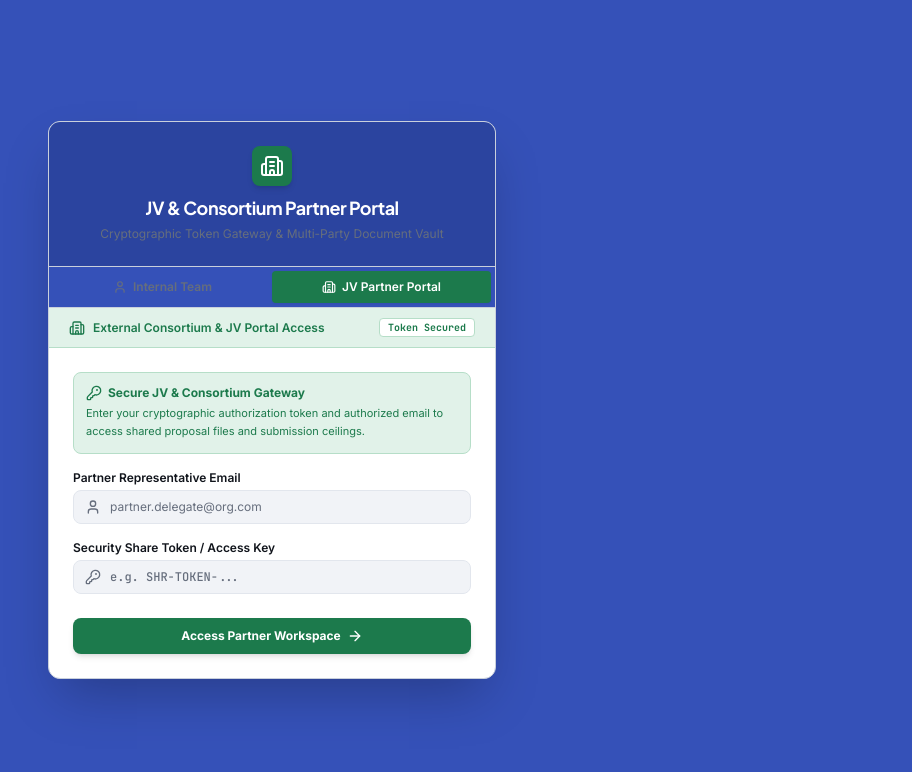
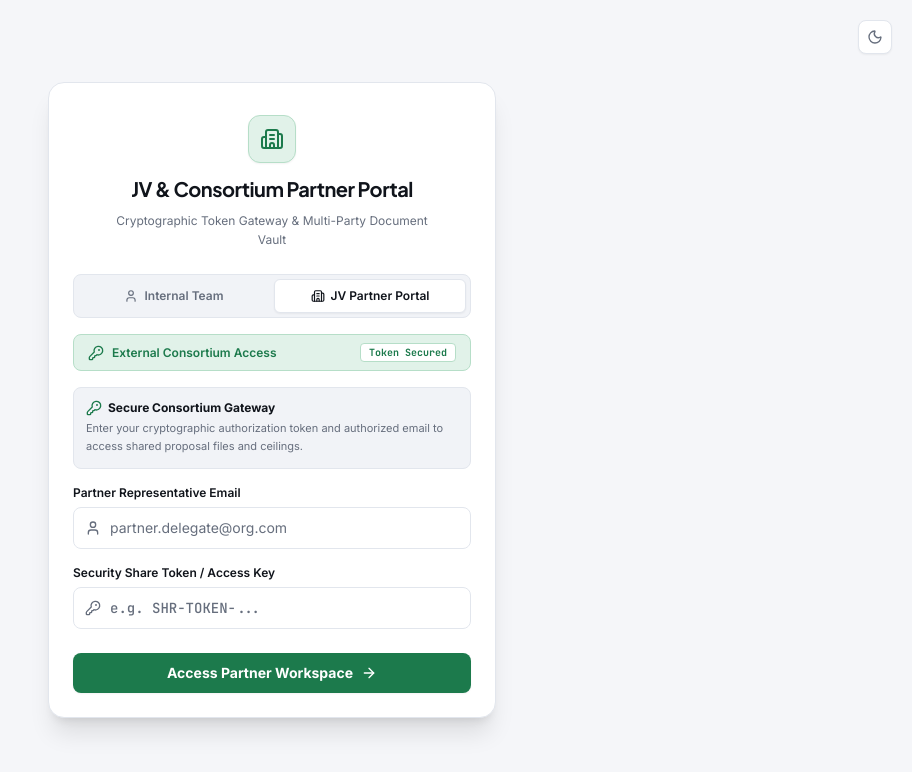
Before and after one commit to akib25889/Tender-tracker-v2, a React (Vite) app in the folder frontend/: page /jv in a window 1280 px wide. Shown: the top 772 px of the page, without its empty margins (368-1280 px from the left). Built offline with nearby package versions, Linux system fonts and the light colour scheme; no server answers.

Commit message:
fix(ui): redesign LoginPage with neutral canvas, segmented controls, and theme toggle

```diff
--- a/frontend/src/pages/LoginPage.tsx
+++ b/frontend/src/pages/LoginPage.tsx
@@ -1,8 +1,9 @@
 import { API_BASE_URL } from '../utils/apiConfig';
 import React, { useState } from 'react';
 import { useNavigate, useLocation } from 'react-router-dom';
-import { ShieldCheck, Lock, User, ArrowRight, Building2, KeyRound, AlertCircle, Eye, EyeOff } from 'lucide-react';
+import { ShieldCheck, Lock, User, ArrowRight, Building2, KeyRound, AlertCircle, Eye, EyeOff, Sun, Moon } from 'lucide-react';
 import { useTenders } from '../context/TenderContext';
+import { useTheme } from '../hooks/useTheme';
 import { UserProfile } from '../types/tender';
 
 interface LoginPageProps {
@@ -13,6 +14,7 @@ export const LoginPage: React.FC<LoginPageProps> = ({ initialMode }) => {
   const navigate = useNavigate();
   const location = useLocation();
   const { setCurrentUser } = useTenders();
+  const { theme, toggleTheme } = useTheme();
 
   const isJvInitial = initialMode === 'PARTNER' || location.pathname === '/jv' || location.pathname === '/login/jv';
   const [authMode, setAuthMode] = useState<'INTERNAL' | 'PARTNER'>(isJvInitial ? 'PARTNER' : 'INTERNAL');
@@ -95,39 +97,54 @@ export const LoginPage: React.FC<LoginPageProps> = ({ initialMode }) => {
   };
 
   return (
-    <div className="min-h-screen bg-[var(--accent)] flex flex-col justify-center items-center p-4">
-      <div className="w-full max-w-md bg-[var(--bg-surface)] rounded-xl shadow-2xl border border-[var(--border-strong)] overflow-hidden">
-        {/* Header */}
-        <div className="p-6 bg-[var(--accent-hover)] text-[var(--accent-on)] border-b border-[var(--border-strong)] text-center space-y-1">
+    <div className="min-h-screen bg-[var(--bg-canvas)] flex flex-col justify-center items-center p-4 relative transition-colors duration-200">
+      {/* Theme Toggle Button */}
+      <button
+        type="button"
+        onClick={toggleTheme}
+        className="absolute top-5 right-5 p-2 rounded-lg border border-[var(--border-default)] bg-[var(--bg-surface)] text-[var(--text-muted)] hover:text-[var(--text-primary)] hover:border-[var(--border-strong)] transition-all shadow-xs cursor-pointer"
+        title={`Switch to ${theme === 'dark' ? 'light' : 'dark'} mode`}
+        aria-label="Toggle theme"
+      >
+        {theme === 'dark' ? <Sun className="w-4 h-4 text-[var(--warn)]" /> : <Moon className="w-4 h-4" />}
+      </button>
+
+      {/* Main Card */}
+      <div className="w-full max-w-md bg-[var(--bg-surface)] rounded-2xl shadow-xl border border-[var(--border-default)] overflow-hidden transition-all">
+        {/* Brand Header */}
+        <div className="pt-8 pb-6 px-6 text-center space-y-2">
           <div
-            className={`w-10 h-10 rounded-lg text-[var(--accent-on)] flex items-center justify-center mx-auto mb-2 shadow-md ${
- authMode === 'PARTNER' ? 'bg-[var(--ok)]' : 'bg-[var(--accent)]'
+            className={`w-12 h-12 rounded-xl flex items-center justify-center mx-auto mb-3 shadow-xs transition-colors ${
+              authMode === 'PARTNER'
+                ? 'bg-[var(--ok-soft)] text-[var(--ok)] border border-[var(--ok-line)]'
+                : 'bg-[var(--accent-soft)] text-[var(--accent)] border border-[var(--accent-line)]'
             }`}
           >
             {authMode === 'PARTNER' ? <Building2 className="w-6 h-6" /> : <ShieldCheck className="w-6 h-6" />}
           </div>
-          <h1 className="font-display text-lg font-bold tracking-tight">
+          <h1 className="font-display text-xl font-bold tracking-tight text-[var(--text-primary)]">
             {authMode === 'PARTNER' ? 'JV & Consortium Partner Portal' : 'TenderTracker Command Center'}
           </h1>
-          <p className="text-xs text-[var(--text-muted)]">
+          <p className="text-xs text-[var(--text-muted)] max-w-xs mx-auto leading-relaxed">
             {authMode === 'PARTNER'
               ? 'Cryptographic Token Gateway & Multi-Party Document Vault'
               : 'Enterprise Multilateral Procurement & Collaborative Vault'}
           </p>
         </div>
 
-        {/* Portal Mode Switcher Tabs */}
-        <div className="grid grid-cols-2 bg-[var(--accent)] p-1 border-b border-[var(--border-strong)]">
+        {/* Portal Mode Switcher Segmented Control */}
+        <div className="px-6 pb-2">
+          <div className="grid grid-cols-2 p-1 bg-[var(--bg-subtle)] border border-[var(--border-default)] rounded-lg gap-1">
             <button
               type="button"
               onClick={() => {
                 setAuthMode('INTERNAL');
                 setErrorMessage('');
               }}
-            className={`py-2 text-xs font-semibold rounded flex items-center justify-center gap-1.5 transition-all cursor-pointer ${
+              className={`py-2 text-xs font-semibold rounded-md flex items-center justify-center gap-1.5 transition-all cursor-pointer ${
                 authMode === 'INTERNAL'
- ? 'bg-[var(--accent)] text-[var(--accent-on)] shadow-xs'
-                : 'text-[var(--text-muted)] hover:text-[var(--accent-on)]'
+                  ? 'bg-[var(--bg-surface)] text-[var(--text-primary)] shadow-xs border border-[var(--border-default)]'
+                  : 'text-[var(--text-muted)] hover:text-[var(--text-primary)]'
               }`}
             >
               <User className="w-3.5 h-3.5" />
@@ -139,32 +156,34 @@ export const LoginPage: React.FC<LoginPageProps> = ({ initialMode }) => {
                 setAuthMode('PARTNER');
                 setErrorMessage('');
               }}
-            className={`py-2 text-xs font-semibold rounded flex items-center justify-center gap-1.5 transition-all cursor-pointer ${
+              className={`py-2 text-xs font-semibold rounded-md flex items-center justify-center gap-1.5 transition-all cursor-pointer ${
                 authMode === 'PARTNER'
- ? 'bg-[var(--ok)] text-[var(--accent-on)] shadow-xs'
-                : 'text-[var(--text-muted)] hover:text-[var(--accent-on)]'
+                  ? 'bg-[var(--bg-surface)] text-[var(--text-primary)] shadow-xs border border-[var(--border-default)]'
+                  : 'text-[var(--text-muted)] hover:text-[var(--text-primary)]'
               }`}
             >
               <Building2 className="w-3.5 h-3.5" />
               <span>JV Partner Portal</span>
             </button>
           </div>
+        </div>
 
-        {/* Subheader Badge */}
+        {/* Subheader Security Banner */}
+        <div className="px-6 py-2">
           {authMode === 'PARTNER' ? (
-          <div className="bg-[var(--ok-soft)] px-5 py-2.5 border-b border-[var(--ok-line)] flex items-center justify-between text-xs font-semibold text-[var(--ok)]">
+            <div className="bg-[var(--ok-soft)] px-3.5 py-2 rounded-lg border border-[var(--ok-line)] flex items-center justify-between text-xs font-semibold text-[var(--ok)]">
               <div className="flex items-center gap-2">
-              <Building2 className="w-4 h-4 text-[var(--ok)]" />
-              <span>External Consortium &amp; JV Portal Access</span>
+                <KeyRound className="w-4 h-4 text-[var(--ok)]" />
+                <span>External Consortium Access</span>
               </div>
               <span className="text-[10px] font-mono font-bold px-2 py-0.5 rounded bg-[var(--bg-surface)] text-[var(--ok)] border border-[var(--ok-line)]">
                 Token Secured
               </span>
             </div>
           ) : (
-          <div className="bg-[var(--accent-soft)] px-5 py-2.5 border-b border-[var(--accent-line)] flex items-center justify-between text-xs font-semibold text-[var(--accent)]">
+            <div className="bg-[var(--accent-soft)] px-3.5 py-2 rounded-lg border border-[var(--accent-line)] flex items-center justify-between text-xs font-semibold text-[var(--accent)]">
               <div className="flex items-center gap-2">
-              <User className="w-4 h-4 text-[var(--accent)]" />
+                <ShieldCheck className="w-4 h-4 text-[var(--accent)]" />
                 <span>Internal Bid Team Access</span>
               </div>
               <span className="text-[10px] font-mono font-bold px-2 py-0.5 rounded bg-[var(--bg-surface)] text-[var(--accent)] border border-[var(--accent-line)]">
@@ -172,9 +191,10 @@ export const LoginPage: React.FC<LoginPageProps> = ({ initialMode }) => {
               </span>
             </div>
           )}
+        </div>
 
         {/* Login Form */}
-        <form onSubmit={handleLogin} className="p-6 space-y-4 text-xs">
+        <form onSubmit={handleLogin} className="p-6 pt-2 space-y-4 text-xs">
           {errorMessage && (
             <div className="p-3 bg-[var(--crit-soft)] border border-[var(--crit-line)] rounded-lg text-[var(--crit)] text-xs flex items-start gap-2 animate-fadeIn">
               <AlertCircle className="w-4 h-4 shrink-0 mt-0.5" />
@@ -185,7 +205,7 @@ export const LoginPage: React.FC<LoginPageProps> = ({ initialMode }) => {
           {authMode === 'INTERNAL' ? (
             <>
               <div>
-                <label className="block font-semibold text-[var(--text-primary)] mb-1">
+                <label className="block font-semibold text-[var(--text-primary)] mb-1.5 text-xs">
                   Enterprise Email Address
                 </label>
                 <div className="relative">
@@ -200,13 +220,13 @@ export const LoginPage: React.FC<LoginPageProps> = ({ initialMode }) => {
                       setEmail(e.target.value);
                       if (errorMessage) setErrorMessage('');
                     }}
-                    className="w-full pl-9 pr-3 py-2 bg-[var(--bg-subtle)] border border-[var(--border-default)] rounded-lg text-[var(--text-primary)] placeholder:text-[var(--text-muted)] focus:outline-none focus:ring-2 focus:ring-[var(--accent)]"
+                    className="w-full pl-9 pr-3 py-2.5 bg-[var(--bg-input)] border border-[var(--border-default)] rounded-lg text-sm text-[var(--text-primary)] placeholder:text-[var(--text-muted)] focus:outline-none focus:ring-2 focus:ring-[var(--accent)] focus:border-transparent transition-all"
                   />
                 </div>
               </div>
 
               <div>
-                <label className="block font-semibold text-[var(--text-primary)] mb-1">
+                <label className="block font-semibold text-[var(--text-primary)] mb-1.5 text-xs">
                   Corporate Password / SSO Token
                 </label>
                 <div className="relative">
@@ -221,12 +241,12 @@ export const LoginPage: React.FC<LoginPageProps> = ({ initialMode }) => {
                       setPassword(e.target.value);
                       if (errorMessage) setErrorMessage('');
                     }}
-                    className="w-full pl-9 pr-10 py-2 bg-[var(--bg-subtle)] border border-[var(--border-default)] rounded-lg text-[var(--text-primary)] placeholder:text-[var(--text-muted)] focus:outline-none focus:ring-2 focus:ring-[var(--accent)]"
+                    className="w-full pl-9 pr-10 py-2.5 bg-[var(--bg-input)] border border-[var(--border-default)] rounded-lg text-sm text-[var(--text-primary)] placeholder:text-[var(--text-muted)] focus:outline-none focus:ring-2 focus:ring-[var(--accent)] focus:border-transparent transition-all"
                   />
                   <button
                     type="button"
                     onClick={() => setShowPassword(!showPassword)}
-                    className="absolute right-3 top-1/2 -translate-y-1/2 text-[var(--text-muted)] hover:text-[var(--text-secondary)] transition-colors cursor-pointer"
+                    className="absolute right-3 top-1/2 -translate-y-1/2 text-[var(--text-muted)] hover:text-[var(--text-primary)] transition-colors cursor-pointer"
                     title={showPassword ? 'Hide password' : 'Show password'}
                   >
                     {showPassword ? <EyeOff className="w-4 h-4" /> : <Eye className="w-4 h-4" />}
@@ -236,18 +256,18 @@ export const LoginPage: React.FC<LoginPageProps> = ({ initialMode }) => {
             </>
           ) : (
             <>
-              <div className="p-3 bg-[var(--ok-soft)] border border-[var(--ok-line)] rounded-lg text-[var(--ok)] space-y-1">
-                <div className="flex items-center gap-1.5 font-bold">
+              <div className="p-3 bg-[var(--bg-subtle)] border border-[var(--border-default)] rounded-lg text-[var(--text-secondary)] space-y-1">
+                <div className="flex items-center gap-1.5 font-bold text-[var(--text-primary)]">
                   <KeyRound className="w-4 h-4 text-[var(--ok)]" />
-                  <span>Secure JV &amp; Consortium Gateway</span>
+                  <span>Secure Consortium Gateway</span>
                 </div>
-                <p className="text-[11px] leading-relaxed">
-                  Enter your cryptographic authorization token and authorized email to access shared proposal files and submission ceilings.
+                <p className="text-[11px] leading-relaxed text-[var(--text-muted)]">
+                  Enter your cryptographic authorization token and authorized email to access shared proposal files and ceilings.
                 </p>
               </div>
 
               <div>
-                <label className="block font-semibold text-[var(--text-primary)] mb-1">
+                <label className="block font-semibold text-[var(--text-primary)] mb-1.5 text-xs">
                   Partner Representative Email
                 </label>
                 <div className="relative">
@@ -258,13 +278,13 @@ export const LoginPage: React.FC<LoginPageProps> = ({ initialMode }) => {
                     value={partnerEmail}
                     onChange={(e) => setPartnerEmail(e.target.value)}
                     placeholder="partner.delegate@org.com"
-                    className="w-full pl-9 pr-3 py-2 bg-[var(--bg-subtle)] border border-[var(--border-default)] rounded-lg text-[var(--text-primary)] placeholder:text-[var(--text-muted)] focus:outline-none focus:ring-2 focus:ring-[var(--ok)]"
+                    className="w-full pl-9 pr-3 py-2.5 bg-[var(--bg-input)] border border-[var(--border-default)] rounded-lg text-sm text-[var(--text-primary)] placeholder:text-[var(--text-muted)] focus:outline-none focus:ring-2 focus:ring-[var(--ok)] focus:border-transparent transition-all"
                   />
                 </div>
               </div>
 
               <div>
-                <label className="block font-semibold text-[var(--text-primary)] mb-1">
+                <label className="block font-semibold text-[var(--text-primary)] mb-1.5 text-xs">
                   Security Share Token / Access Key
                 </label>
                 <div className="relative">
@@ -275,7 +295,7 @@ export const LoginPage: React.FC<LoginPageProps> = ({ initialMode }) => {
                     value={partnerToken}
                     onChange={(e) => setPartnerToken(e.target.value)}
                     placeholder="e.g. SHR-TOKEN-..."
-                    className="w-full pl-9 pr-3 py-2 bg-[var(--bg-subtle)] border border-[var(--border-default)] rounded-lg text-[var(--text-primary)] font-mono placeholder:text-[var(--text-muted)] focus:outline-none focus:ring-2 focus:ring-[var(--ok)]"
+                    className="w-full pl-9 pr-3 py-2.5 bg-[var(--bg-input)] border border-[var(--border-default)] rounded-lg text-sm text-[var(--text-primary)] font-mono placeholder:text-[var(--text-muted)] focus:outline-none focus:ring-2 focus:ring-[var(--ok)] focus:border-transparent transition-all"
                   />
                 </div>
               </div>
@@ -286,10 +306,10 @@ export const LoginPage: React.FC<LoginPageProps> = ({ initialMode }) => {
             <button
               type="submit"
               disabled={isLoading}
-              className={`w-full py-2.5 text-[var(--accent-on)] rounded-lg font-bold flex items-center justify-center gap-1.5 transition-colors shadow-md cursor-pointer disabled:opacity-60 ${
+              className={`w-full py-2.5 rounded-lg font-bold text-sm flex items-center justify-center gap-2 transition-all shadow-xs cursor-pointer disabled:opacity-60 ${
                 authMode === 'INTERNAL'
- ? 'bg-[var(--accent)] hover:bg-[var(--accent-hover)]'
-                  : 'bg-[var(--ok)] hover:bg-[var(--ok)]'
+                  ? 'bg-[var(--accent)] hover:bg-[var(--accent-hover)] text-[var(--accent-on)]'
+                  : 'bg-[var(--ok)] hover:bg-[var(--ok)] text-white'
               }`}
             >
               <span>
@@ -302,6 +322,18 @@ export const LoginPage: React.FC<LoginPageProps> = ({ initialMode }) => {
               <ArrowRight className="w-4 h-4" />
             </button>
           </div>
+
+          {/* Quick Demo Credentials Footer */}
+          {authMode === 'INTERNAL' && (
+            <div className="pt-3 border-t border-[var(--border-default)] text-center space-y-1">
+              <p className="text-[11px] text-[var(--text-muted)]">
+                Demo access: <button type="button" onClick={() => { setEmail('admin@tendertracker.org'); setPassword('Admin@1234!'); }} className="font-mono text-[var(--text-link)] hover:underline cursor-pointer">admin@tendertracker.org</button>
+              </p>
+              <p className="text-[10px] text-[var(--text-faint)]">
+                Password: <span className="font-mono">Admin@1234!</span> • Super Admin
+              </p>
+            </div>
+          )}
         </form>
       </div>
     </div>
```
Lines whose indentation alone changed are shown as unchanged.
